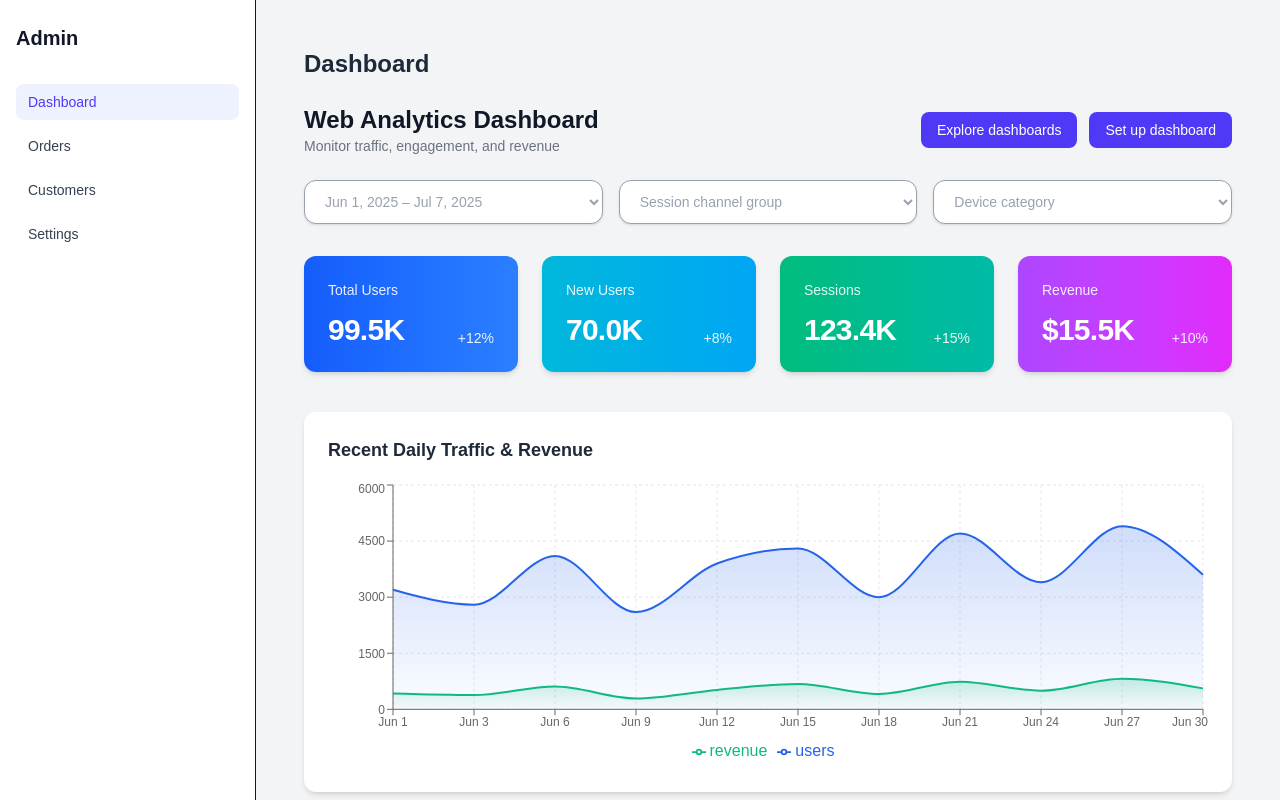
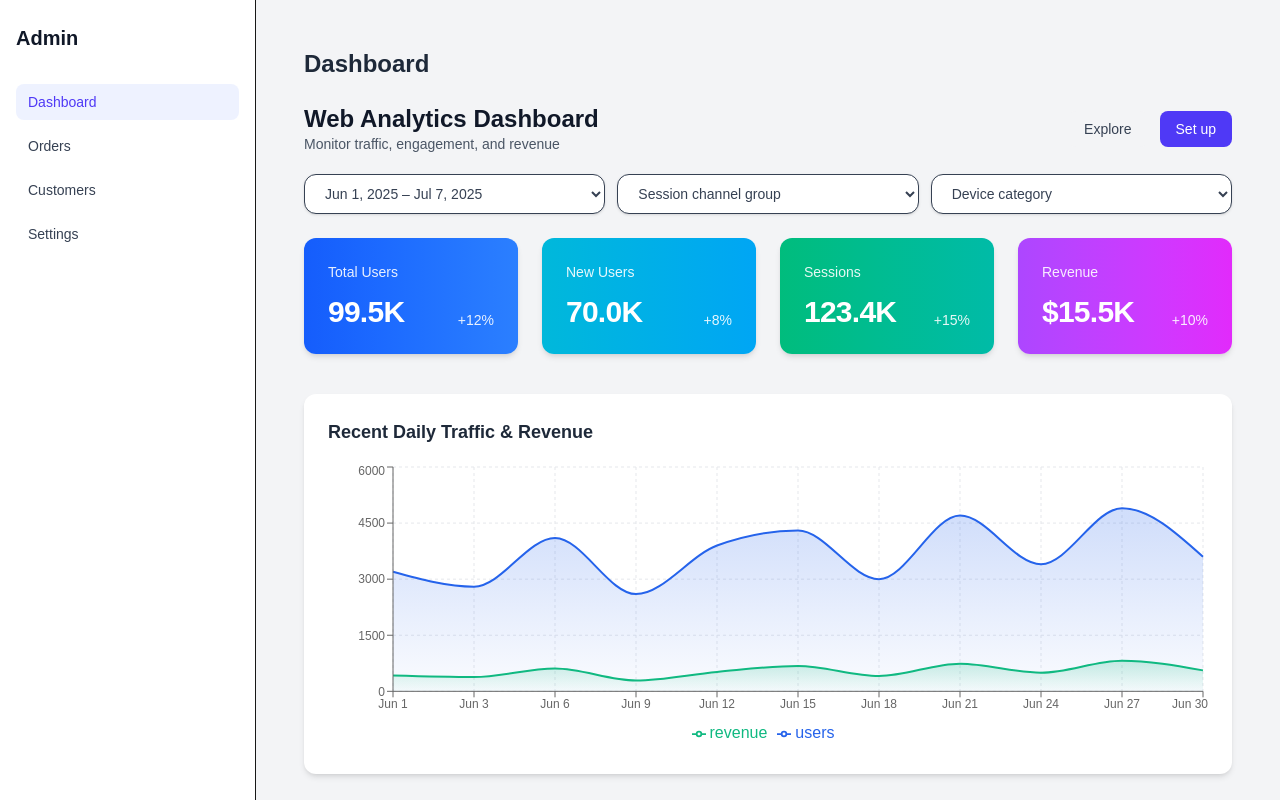
Before and after one commit to pappychullo2024/analytics-admin-dashboard, a Next.js app: page /dashboard in a window 1280 px wide. Shown: the top 800 px of the page. Built offline with nearby package versions, Linux system fonts and the light colour scheme.

Commit message:
made changes at ToControls

```diff
--- a/src/components/TopControls.jsx
+++ b/src/components/TopControls.jsx
@@ -8,43 +8,44 @@ export default function TopControls() {
       initial={{ opacity: 0, y: -10 }}
       animate={{ opacity: 1, y: 0 }}
       transition={{ duration: 0.4 }}
-      className="mb-8"
+      className="mb-6"
     >
       {/* Header */}
-      <div className="flex items-center justify-between mb-6">
+      <div className="flex flex-col md:flex-row md:items-center md:justify-between gap-4 mb-5">
         <div>
-          <h1 className="text-2xl font-semibold text-gray-900">
+          <h1 className="text-xl md:text-2xl font-semibold text-gray-900 leading-tight">
             Web Analytics Dashboard
           </h1>
-          <p className="text-sm text-gray-500">
+          <p className="text-sm text-gray-600">
             Monitor traffic, engagement, and revenue
           </p>
         </div>
 
+        {/* Actions */}
         <div className="flex gap-3">
-          <button className="px-4 py-2 rounded-lg bg-indigo-600 text-white hover:bg-indigo-700 active:scale-[0.98] transition text-sm font-medium">
-            Explore dashboards
+          <button className="px-4 py-2 rounded-lg bg-gray-100 text-gray-700 hover:bg-gray-200 active:scale-[0.98] transition text-sm font-medium">
+            Explore
           </button>
           <button className="px-4 py-2 rounded-lg bg-indigo-600 text-white hover:bg-indigo-700 active:scale-[0.98] transition text-sm font-medium">
-            Set up dashboard
+            Set up
           </button>
         </div>
       </div>
 
       {/* Filters */}
-      <div className="grid grid-cols-1 md:grid-cols-3 gap-4">
-        <select className="text-gray-400 bg-white rounded-xl border px-4 py-3 text-sm shadow-sm focus:outline-none">
+      <div className="grid grid-cols-1 md:grid-cols-3 gap-3">
+        <select className="bg-white rounded-xl border px-4 py-2.5 text-sm text-gray-700 shadow-sm focus:outline-none focus:ring-2 focus:ring-indigo-500">
           <option>Jun 1, 2025 – Jul 7, 2025</option>
         </select>
 
-        <select className="text-gray-400 bg-white rounded-xl border px-4 py-3 text-sm shadow-sm focus:outline-none">
+        <select className="bg-white rounded-xl border px-4 py-2.5 text-sm text-gray-700 shadow-sm focus:outline-none focus:ring-2 focus:ring-indigo-500">
           <option>Session channel group</option>
           <option>Organic</option>
           <option>Paid</option>
           <option>Referral</option>
         </select>
 
-        <select className="text-gray-400 bg-white rounded-xl border px-4 py-3 text-sm shadow-sm focus:outline-none">
+        <select className="bg-white rounded-xl border px-4 py-2.5 text-sm text-gray-700 shadow-sm focus:outline-none focus:ring-2 focus:ring-indigo-500">
           <option>Device category</option>
           <option>Desktop</option>
           <option>Mobile</option>
```
